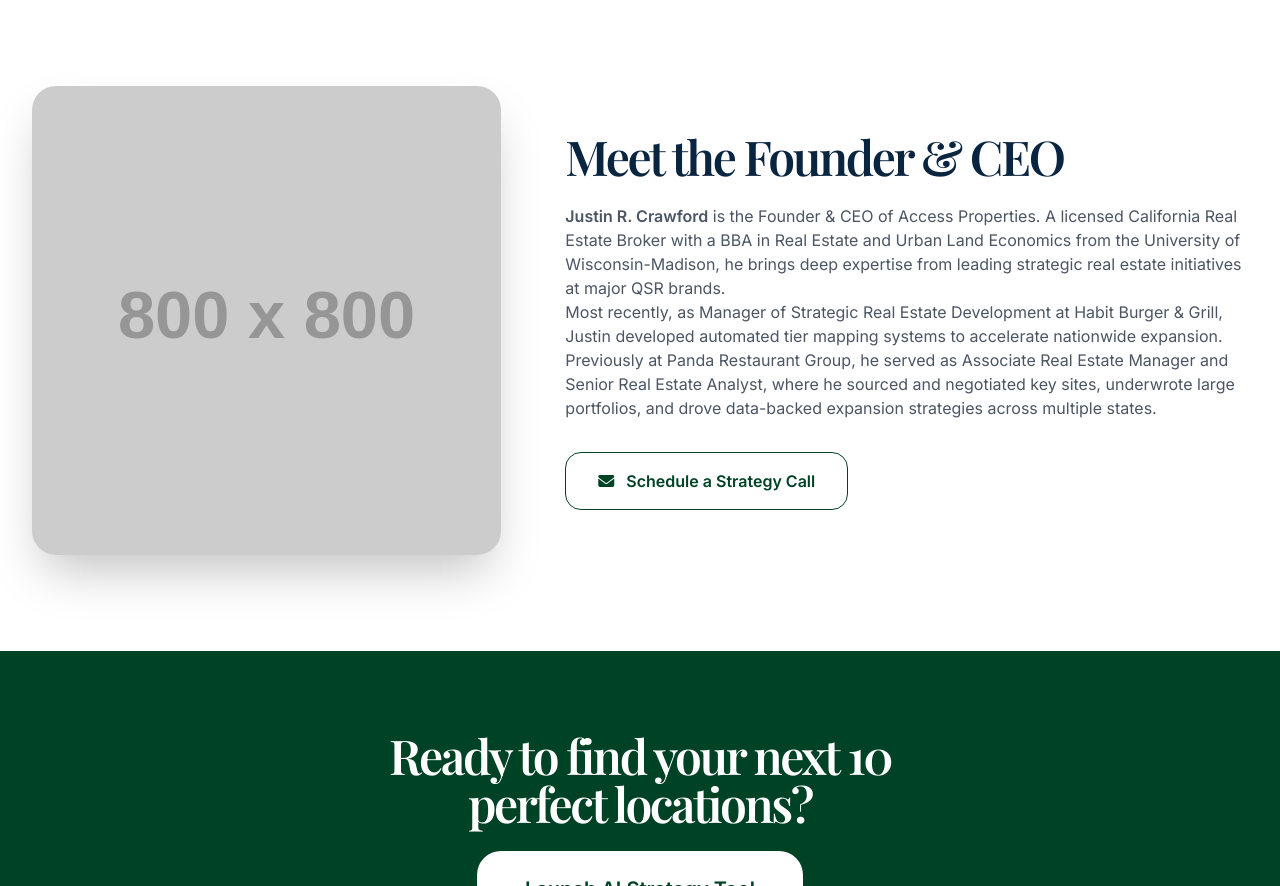
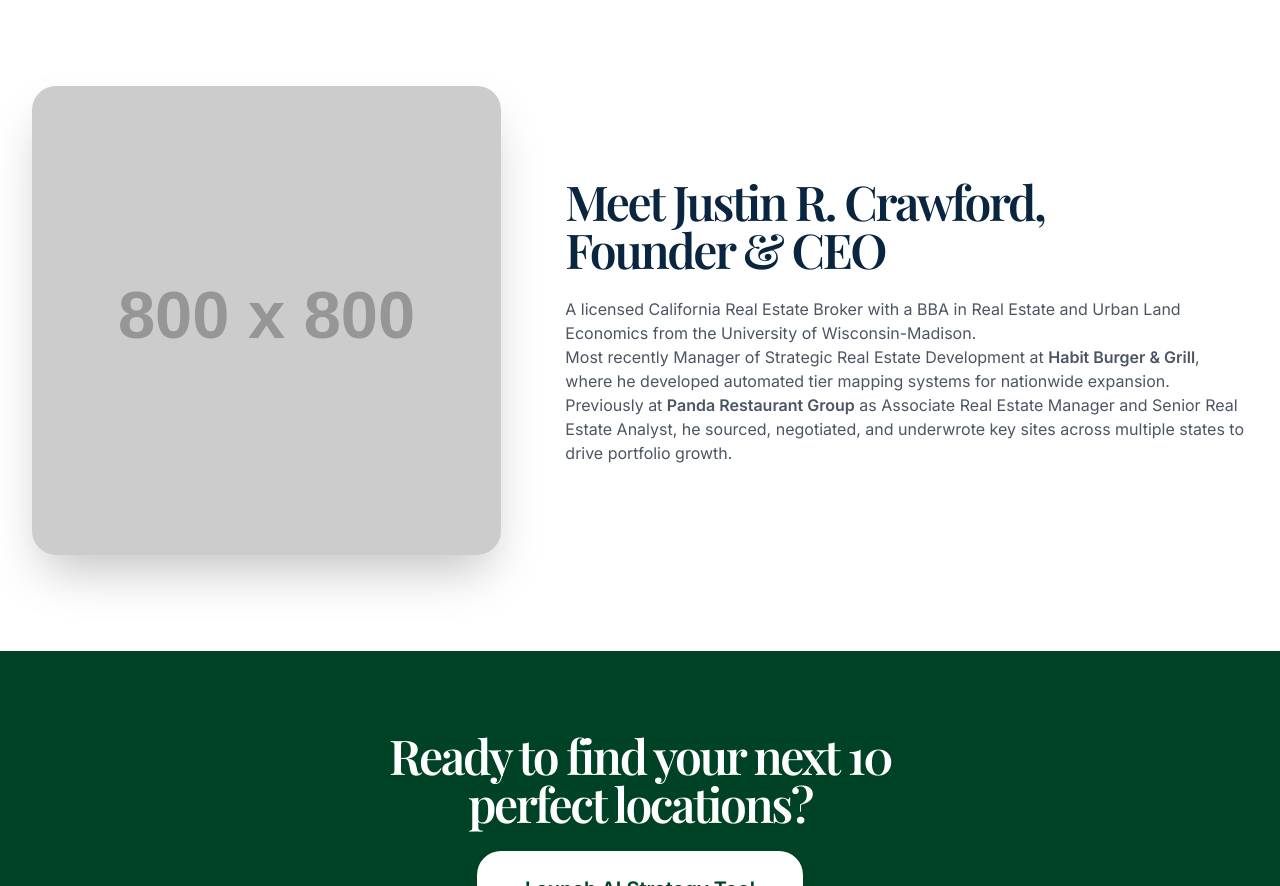
Before and after one commit to justrc10/access-properties-website, a plain HTML site: page index3.html in a window 1280 px wide. Shown: the part 2060-2946 px from the top of the page. Drawn offline with nearby package versions, Linux system fonts and the light colour scheme; placeholder pictures from the web are drawn by us.

Commit message:
Update index3.html

```diff
--- a/index3.html
+++ b/index3.html
@@ -110,20 +110,15 @@
         <div class="max-w-7xl mx-auto px-8">
             <div class="grid md:grid-cols-12 gap-16 items-center">
                 <div class="md:col-span-5">
-                    <img id="ceo-photo" src="https://via.placeholder.com/800x800/004225/FFFFFF?text=Your+Professional+Photo"
+                    <img src="https://via.placeholder.com/800x800/004225/FFFFFF?text=Justin+R.+Crawford+Photo"
                          alt="Justin R. Crawford" class="w-full rounded-3xl shadow-2xl">
                 </div>
                 <div class="md:col-span-7">
-                    <h2 class="heading text-5xl font-semibold tracking-tighter mb-6">Meet the Founder &amp; CEO</h2>
+                    <h2 class="heading text-5xl font-semibold tracking-tighter mb-6">Meet Justin R. Crawford,<br>Founder &amp; CEO</h2>
                     <div class="prose prose-lg text-gray-600">
-                        <p><strong>Justin R. Crawford</strong> is the Founder &amp; CEO of Access Properties. A licensed California Real Estate Broker with a BBA in Real Estate and Urban Land Economics from the University of Wisconsin-Madison, he brings deep expertise from leading strategic real estate initiatives at major QSR brands.</p>
-                        <p>Most recently, as Manager of Strategic Real Estate Development at Habit Burger &amp; Grill, Justin developed automated tier mapping systems to accelerate nationwide expansion. Previously at Panda Restaurant Group, he served as Associate Real Estate Manager and Senior Real Estate Analyst, where he sourced and negotiated key sites, underwrote large portfolios, and drove data-backed expansion strategies across multiple states.</p>
+                        <p>A licensed California Real Estate Broker with a BBA in Real Estate and Urban Land Economics from the University of Wisconsin-Madison.</p>
+                        <p>Most recently Manager of Strategic Real Estate Development at <strong>Habit Burger &amp; Grill</strong>, where he developed automated tier mapping systems for nationwide expansion. Previously at <strong>Panda Restaurant Group</strong> as Associate Real Estate Manager and Senior Real Estate Analyst, he sourced, negotiated, and underwrote key sites across multiple states to drive portfolio growth.</p>
                     </div>
-                    <button onclick="alert('Thank you! Justin will reach out shortly at JustinCrawfordRE@gmail.com')"
-                            class="mt-8 px-8 py-4 border border-[#004225] text-[#004225] hover:bg-[#004225] hover:text-white rounded-2xl font-semibold flex items-center gap-3 transition-all">
-                        <i class="fas fa-envelope"></i>
-                        Schedule a Strategy Call
-                    </button>
                 </div>
             </div>
         </div>
@@ -142,8 +137,7 @@
     </div>
 
     <script>
-        // Simple modal can be re-added if you want the email step first
-        console.log('%cAccess Properties website ready!', 'color:#004225; font-family:monospace');
+        console.log('%c✅ Access Properties website loaded successfully!', 'color:#004225; font-family:monospace');
     </script>
 </body>
 </html>
```
